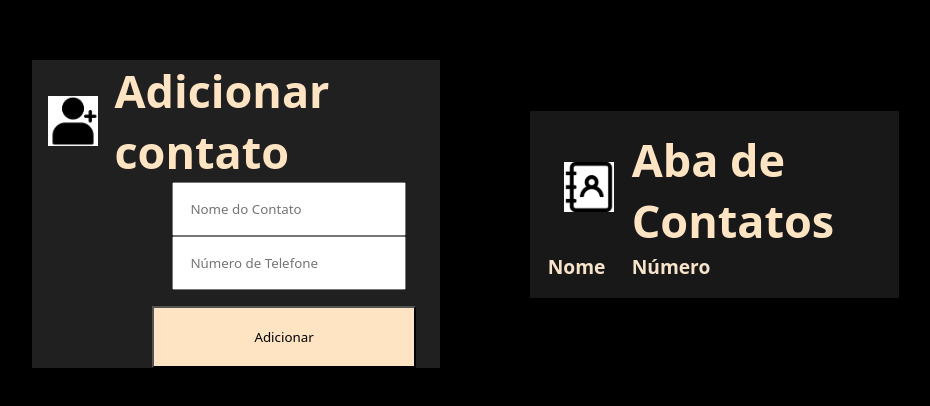
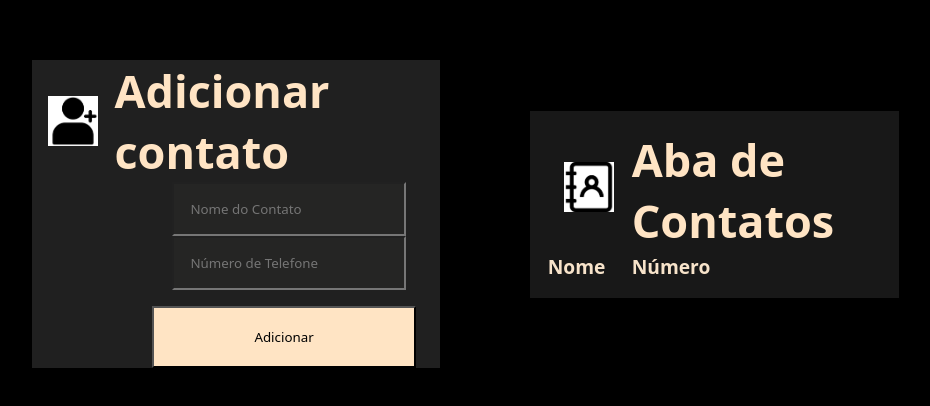
Before and after one commit to pedrao-pz/Projeto2, a plain HTML site: page index.html in a window 1280 px wide. Shown: the part 104-510 px from the top of the page, without its empty margins (262-1192 px from the left). Drawn offline with Linux system fonts and the light colour scheme.

Commit message:
Update main.css

```diff
--- a/main.css
+++ b/main.css
@@ -11,6 +11,10 @@
     padding: 16px;
     padding-right: 24px;
     background-color: rgb(24, 24, 24);
+}
+
+input {
+    background-color: rgb(37, 37, 36);
 }
 
 .aba-ctt .tabela {
```
